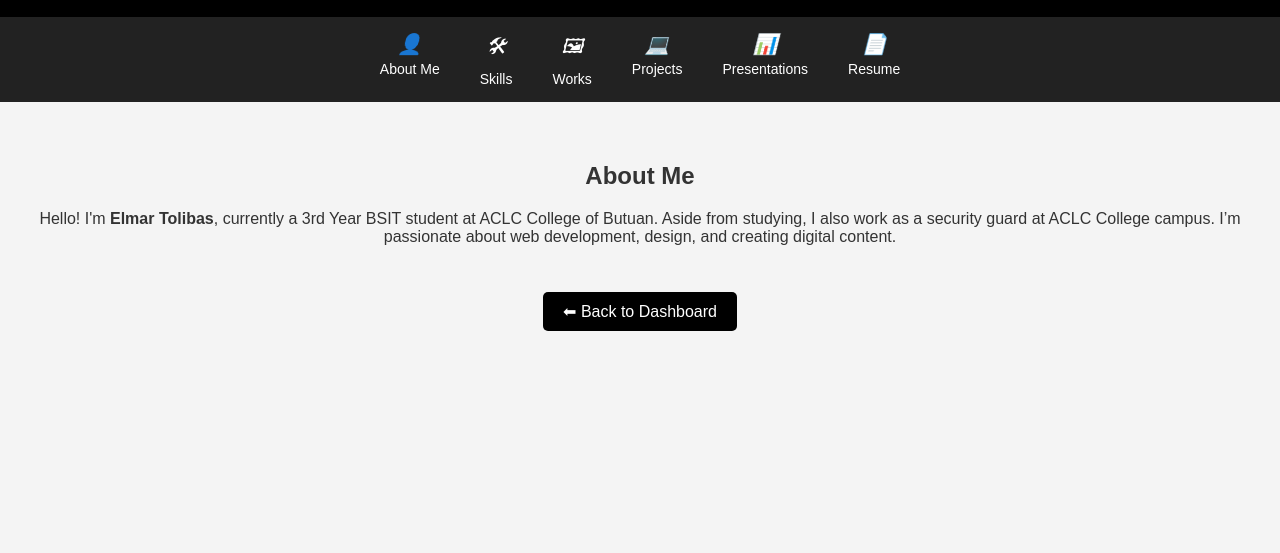
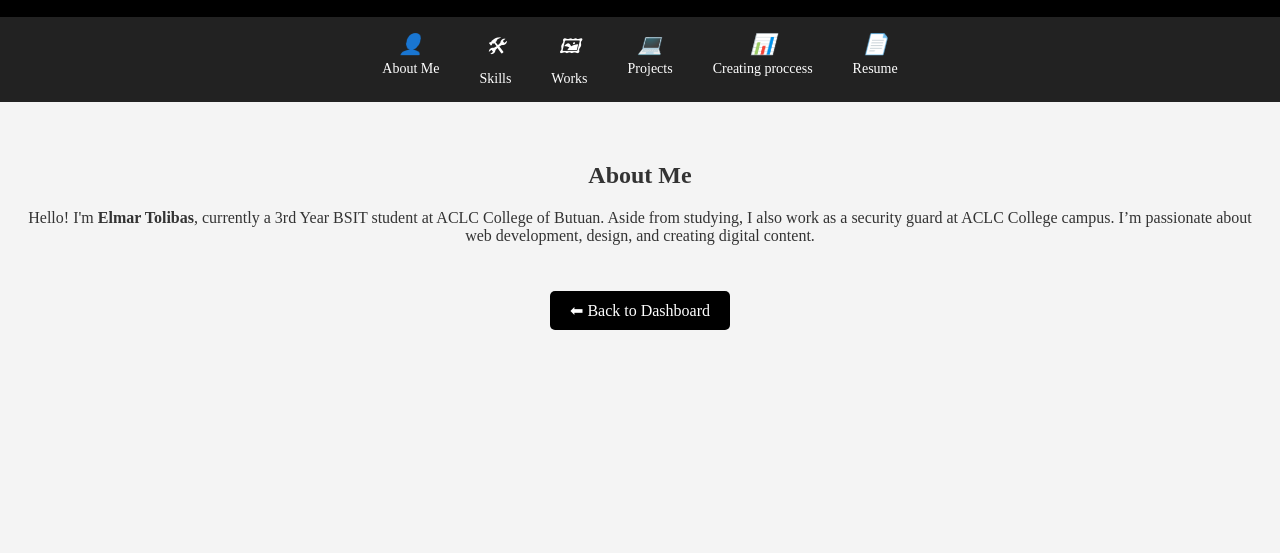
Before and after one commit to elmartolibas/portfolio, a plain HTML site: page index.html in a window 1280 px wide. Shown: the part 247-800 px from the top of the page. Drawn offline with Linux system fonts and the light colour scheme.

Commit message:
Add files via upload

```diff
--- a/index.html
+++ b/index.html
@@ -6,7 +6,7 @@
   <title>Elmar Tolibas - Portfolio</title>
   <style>
     body {
-      font-family: Arial, sans-serif;
+      font-family: Times New Roman, sans-serif;
       margin: 0;
       padding: 0;
       background: #f4f4f4;
@@ -106,7 +106,7 @@
     <a href="#" onclick="showSection('skills')"><i>🛠</i> Skills</a>
     <a href="#" onclick="showSection('portfolio')"><i>🖼</i> Works</a>
     <a href="#" onclick="showSection('projects')"><i>💻</i> Projects</a>
-    <a href="#" onclick="showSection('presentations')"><i>📊</i> Presentations</a>
+    <a href="#" onclick="showSection('Creating proccess')"><i>📊</i> Creating proccess</a>
     <a href="#" onclick="showSection('resume')"><i>📄</i> Resume</a>
   </nav>
 
@@ -152,11 +152,11 @@
   </section>
 
   <!-- Presentations -->
-  <section id="presentations">
-    <h2>Class Presentations</h2>
+  <section id="Creating proccess">
+    <h2>Creating proccess</h2>
     <div class="gallery">
-      <div class="item"><img src="images/presentations/presentation1.jpg" alt="Presentation 1"></div>
-      <div class="item"><img src="images/presentations/presentation2.jpg" alt="Presentation 2"></div>
+      <div class="item"><img src="images/presentations/create_logo.jpg" alt="Presentation 1"></div>
+      <div class="item"><img src="images/presentations/create_php_code.jpg" alt="Presentation 2"></div>
     </div>
     <a href="#" class="back-btn" onclick="goBack()">⬅ Back to Dashboard</a>
   </section>
```
Also changed, not shown: images/presentations/create_logo.jpg (added), images/presentations/create_php_code.jpg (added).
